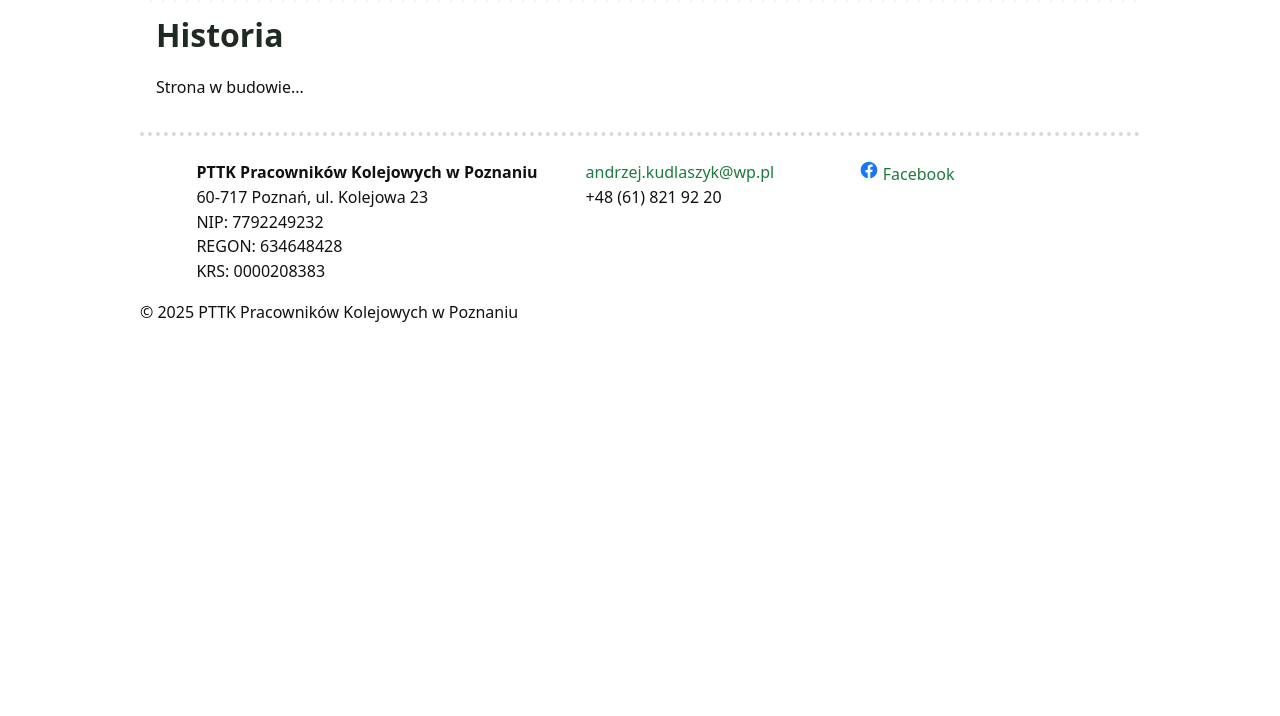
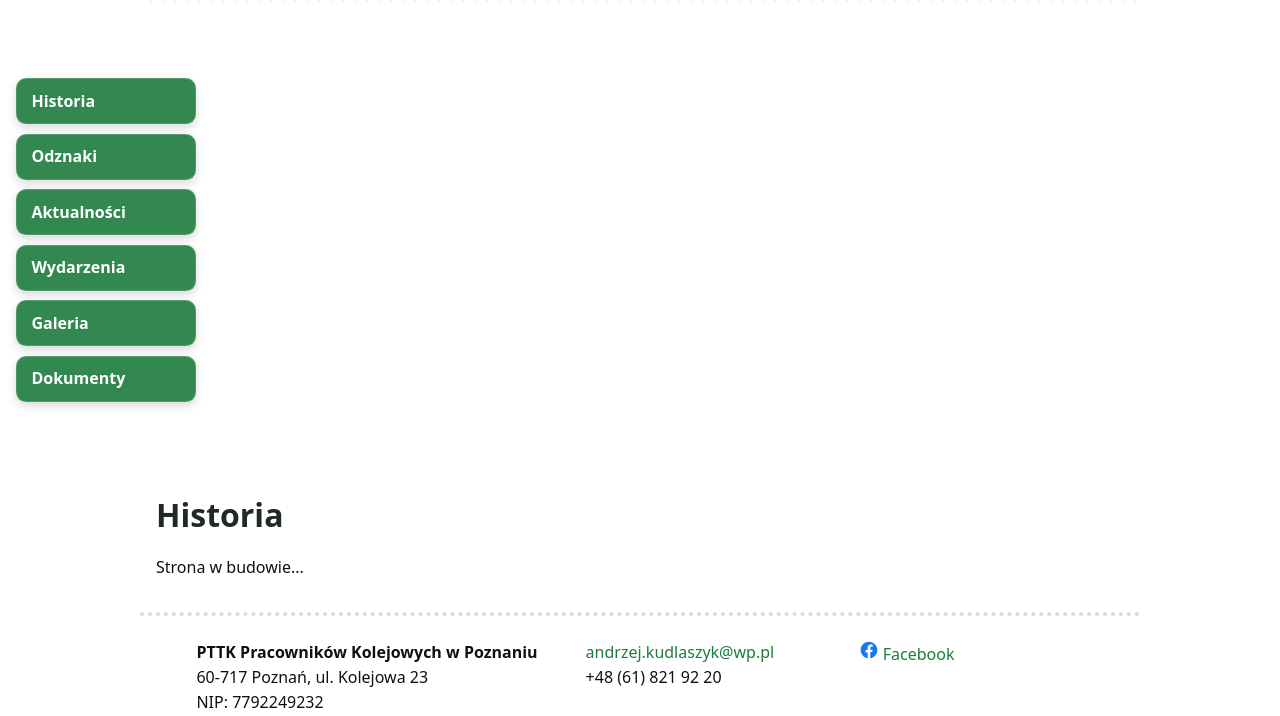
Before and after one commit to BiaexD/kolejowypttk, a Django app: page /historia/ in a window 1280 px wide. Shown: the part 132-848 px from the top of the page. Before the commit the page ends 454 px from the top, so only its background shows below. Run offline with Django 5.2, Linux system fonts and the light colour scheme; some libraries are stand-ins or nearby versions.

Commit message:
Update historia.html

```diff
--- a/templates/historia.html
+++ b/templates/historia.html
@@ -1,6 +1,31 @@
 {% extends 'base.html' %}
 {% block title %}Historia — {{ SITE_NAME }}{% endblock %}
 {% block content %}
+
+<section class="hero-slider" data-interval="5000">
+  {% for h in hero %}
+    <div class="slide{% if forloop.first %} is-active{% endif %}"
+         style="--bg:url('{{ h.image_url }}')">
+      <div class="hero-overlay"></div>
+    </div>
+  {% endfor %}
+
+    <nav class="hero-side">
+      <a href="/historia/">Historia</a>
+      <a href="/odznaki/">Odznaki</a>
+      <a href="/aktualnosci/">Aktualności</a>
+      <a href="/wydarzenia/">Wydarzenia</a>
+      <a href="/galeria/">Galeria</a>
+      <a href="/dokumenty/">Dokumenty</a>
+    </nav>
+
+  <div class="hero-dots">
+    {% for h in hero %}
+      <button class="dot{% if forloop.first %} is-active{% endif %}"></button>
+    {% endfor %}
+  </div>
+</section>
+
   <h1>Historia</h1>
   <p>Strona w budowie...</p>
 {% endblock %}
```
